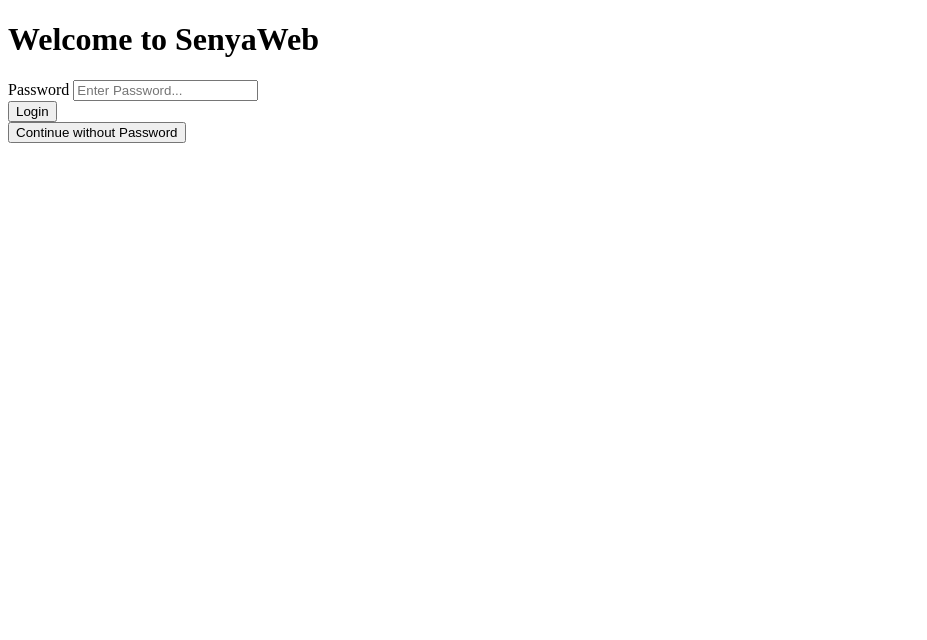
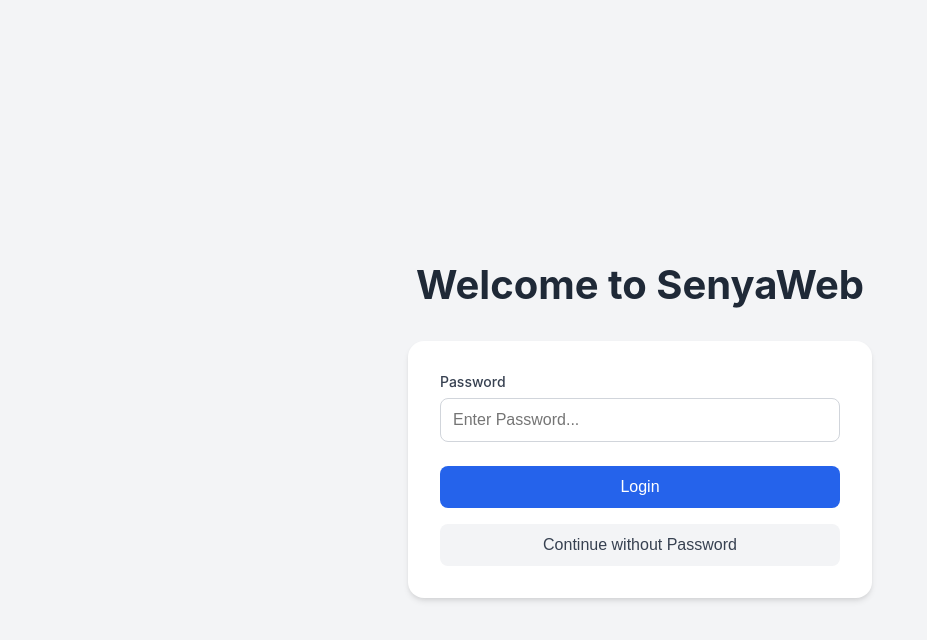
Before and after one commit to TheSenya/senyaweb-fe, a SvelteKit app: page / in a window 1280 px wide. Shown: the top 640 px of the page, without its empty margins (0-927 px from the left). Built offline with nearby package versions, Linux system fonts and the light colour scheme.

Commit message:
update login screen

```diff
--- a/src/routes/+page.svelte
+++ b/src/routes/+page.svelte
@@ -1,22 +1,21 @@
 <script>
+    import { goto } from '$app/navigation';
 
-let password = ''
+    let password = '';
 
-function handlePasswordLogin() {
-    // validate password
-    if (password.length > 0){
-        // TODO: send request to BE and validate the passwrod
-        alert(`Logging in with password`)
+    function handlePasswordLogin() {
+        // validate password
+        if (password.length > 0) {
+            // TODO: send request to BE and validate the password
+            goto('/home?role=user');
+        } else {
+            alert(`Password is incorrect`);
+        }
     }
-    else {
-        alert(`Password is incorrect`)
+
+    function handleGuestLogin() {
+        goto('/home?role=guest');
     }
-}
-
-function handleGuestLogin() {
-    alert(`Logged in as Guest`)
-}
-
 
 </script>
 
@@ -49,5 +48,98 @@
 </main>
 
 <style>
+    :global(body) {
+        margin: 0;
+        font-family: -apple-system, BlinkMacSystemFont, "Segoe UI", Roboto, Helvetica, Arial, sans-serif;
+        background-color: #f3f4f6;
+    }
 
+    main {
+        display: flex;
+        flex-direction: column;
+        align-items: center;
+        justify-content: center;
+        min-height: 100vh;
+        padding: 1rem;
+    }
+
+    .welcome {
+        margin-bottom: 2rem;
+        font-size: 2.5rem;
+        font-weight: 700;
+        color: #1f2937;
+        text-align: center;
+    }
+
+    .access-card {
+        width: 100%;
+        max-width: 400px;
+        padding: 2rem;
+        background-color: white;
+        border-radius: 1rem;
+        box-shadow: 0 4px 6px -1px rgba(0, 0, 0, 0.1), 0 2px 4px -1px rgba(0, 0, 0, 0.06);
+    }
+
+    .password-card {
+        margin-bottom: 1.5rem;
+    }
+
+    label {
+        display: block;
+        margin-bottom: 0.5rem;
+        font-size: 0.875rem;
+        font-weight: 500;
+        color: #374151;
+    }
+
+    input {
+        width: 100%;
+        padding: 0.75rem;
+        border: 1px solid #d1d5db;
+        border-radius: 0.5rem;
+        font-size: 1rem;
+        box-sizing: border-box;
+        transition: border-color 0.15s ease-in-out, box-shadow 0.15s ease-in-out;
+    }
+
+    input:focus {
+        outline: none;
+        border-color: #3b82f6;
+        box-shadow: 0 0 0 3px rgba(59, 130, 246, 0.5);
+    }
+
+    .action-card {
+        display: flex;
+        flex-direction: column;
+        gap: 1rem;
+    }
+
+    button {
+        width: 100%;
+        padding: 0.75rem;
+        border: none;
+        border-radius: 0.5rem;
+        font-size: 1rem;
+        font-weight: 500;
+        cursor: pointer;
+        transition: background-color 0.15s ease-in-out;
+    }
+
+    .user-login-button {
+        color: white;
+        background-color: #2563eb;
+    }
+
+    .user-login-button:hover {
+        background-color: #1d4ed8;
+    }
+
+    .guest-login-button {
+        color: #374151;
+        background-color: #f3f4f6;
+    }
+
+    .guest-login-button:hover {
+        background-color: #e5e7eb;
+    }
 </style>
```
